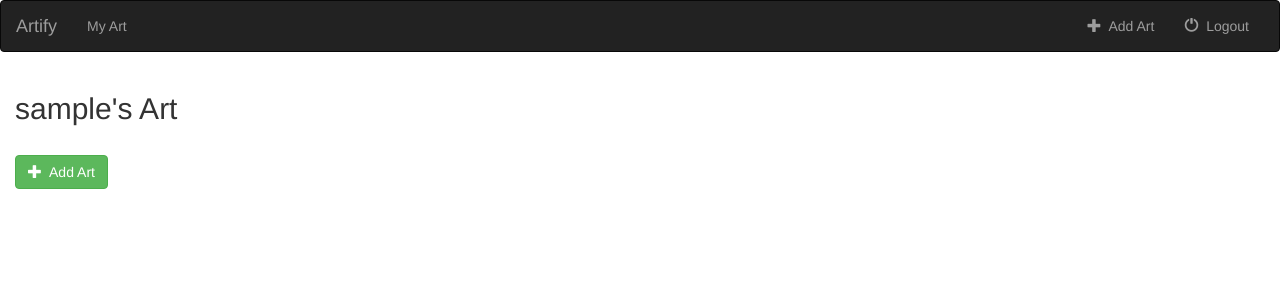
After one commit to gajankumar1016/Artify, a Django app: page /art/user_art/ in a window 1280 px wide. The commit adds this page. Shown: the top 300 px of the page. Run offline with Django 3.2, Linux system fonts and the light colour scheme; the visitor is signed in with stand-in values (Sample User, id 1); data that the repository does not hold is empty; some libraries are stand-ins or nearby versions.

Commit message:
Added page for user to see their added art

```diff
--- a/database/dbutils.py
+++ b/database/dbutils.py
@@ -74,14 +74,21 @@ class DbApiInstance():
                 return result
 
 
-            def get_recommended_art(self, userid, limit=20):
+            def get_recommended_art(self, user_id, limit=20):
                 sql = "SELECT * FROM likes WHERE user_id = %s"
-                self.cursor.execute(sql, (userid,))
+                self.cursor.execute(sql, (user_id,))
                 likes = self.cursor.fetchall()
                 # TODO: Do a bunch of joins instead
 
                 sql = "SELECT * FROM art LIMIT %s"
                 self.cursor.execute(sql, (limit,))
+                art_tuples = self.cursor.fetchall()
+                return [art_tuple_to_art_detail_obj(a) for a in art_tuples]
+
+
+            def get_user_art(self, user_id):
+                sql = "SELECT * FROM art WHERE owner_id = %s"
+                self.cursor.execute(sql, (user_id,))
                 art_tuples = self.cursor.fetchall()
                 return [art_tuple_to_art_detail_obj(a) for a in art_tuples]
 
--- a/website/art/templates/art/base.html
+++ b/website/art/templates/art/base.html
@@ -30,7 +30,7 @@
         <!-- Items -->
         <div class="collapse navbar-collapse" id="topNavBar">
             <ul class="nav navbar-nav">
-                <li class="{% block albums_active %}{% endblock %}"><a href="{% url 'art:index' %}"><span class="glyphicon glyphicon-cd" aria-hidden="true"></span>&nbsp; Albums</a></li>
+                <li class="{% block albums_active %}{% endblock %}"><a href="{% url 'art:user_art' %}">My Art</a></li>
             </ul>
 
             <ul class="nav navbar-nav navbar-right">
--- /dev/null
+++ b/website/art/templates/art/user_art.html
@@ -0,0 +1,43 @@
+{% extends 'art/base.html' %}
+
+{% block body %}
+
+<div class="art-container container-fluid">
+
+    <!-- Art -->
+    <div class="row">
+        <div class="col-sm-12">
+            <h2>{{ user.username }}'s Art</h2>
+        </div>
+        {% if artworks %}
+            {% for art in artworks %}
+                <div class="col-sm-4 col-lg-2">
+                    <div class="thumbnail">
+                        <a href="{% url 'art:detail' art.id %}">
+                            <img src="../../media/{{art.file_name}}" class="img-responsive">
+                        </a>
+                        <div class="caption">
+                            <h2>{{ art.title }}</h2>
+                            <h4>{{ art.artist }}</h4>
+
+                            <!-- View Details -->
+                            <a href="{% url 'art:detail' art.id %}" class="btn btn-primary btn-sm" role="button">View Details</a>
+
+                        </div>
+                    </div>
+                </div>
+                {% cycle '' '' '' '' '' '<div class="clearfix visible-lg"></div>' %}
+            {% endfor %}
+        {% else %}
+            <div class="col-sm-12">
+                <br>
+                <a href="{% url 'art:add_art' %}">
+                    <button type="button" class="btn btn-success">
+                        <span class="glyphicon glyphicon-plus"></span>&nbsp; Add Art
+                    </button>
+                </a>
+            </div>
+        {% endif %}
+    </div>
+</div>
+{% endblock %}
--- a/website/art/urls.py
+++ b/website/art/urls.py
@@ -5,6 +5,7 @@ app_name = 'art'
 
 urlpatterns = [
     url(r'^$', views.index, name='index'),
+    url(r'^user_art/$', views.user_art, name='user_art'),
     url(r'^register/$', views.register, name='register'),
     url(r'^login_user/$', views.login_user, name='login_user'),
     url(r'^logout_user$', views.logout_user, name='logout_user'),
--- a/website/art/views.py
+++ b/website/art/views.py
@@ -14,12 +14,23 @@ import uuid
 def index(request):
     if not request.user.is_authenticated:
         return redirect('/art/login_user')
+
     user_id = request.user.id
-
     with DbApiInstance() as ArtifyDbAPI:
         artworks = ArtifyDbAPI.get_recommended_art(user_id)
 
     return render(request, 'art/index.html', {'artworks':artworks})
+
+def user_art(request):
+    if not request.user.is_authenticated:
+        return redirect('/art/login_user')
+
+    user_id = request.user.id
+    with DbApiInstance() as ArtifyDbAPI:
+        artworks = ArtifyDbAPI.get_user_art(user_id)
+
+    return render(request, 'art/user_art.html', {'artworks': artworks})
+
 
 def detail(request, art_id):
     if not request.user.is_authenticated:
@@ -100,6 +111,8 @@ def add_art(request):
             artifyDbAPI.insert_art(IMAGES_DIR="./media", title=title, file_name=fname, year=year, style=style,
                                    owner_id=user_id)
 
+        return redirect('/art/user_art')
+
     context = {
         "form": form,
     }
```
Also changed, not shown: README.md.
